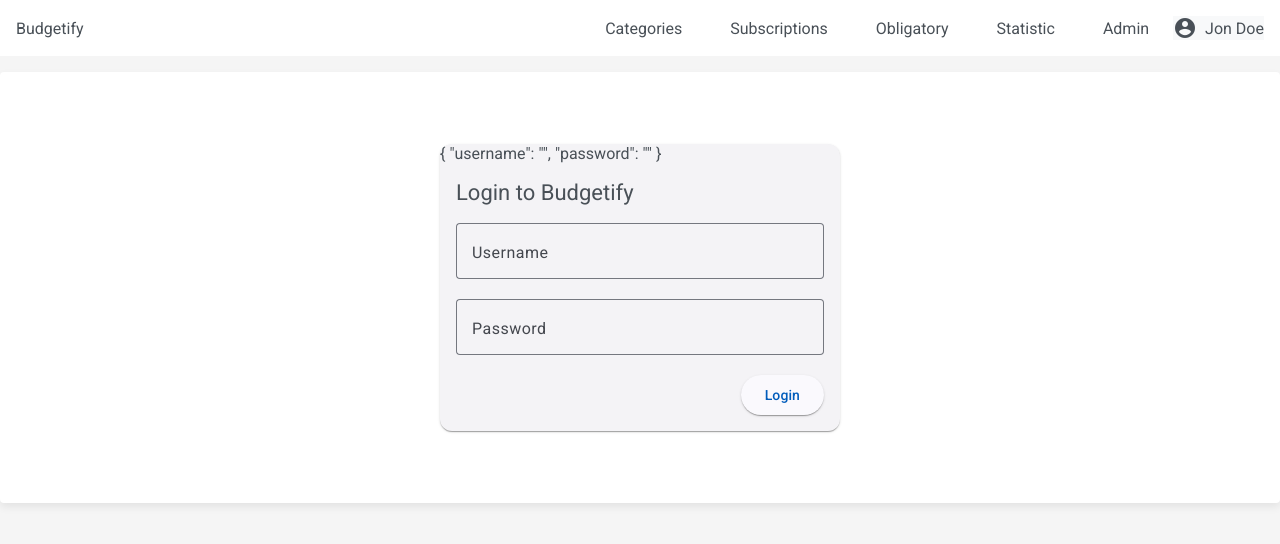
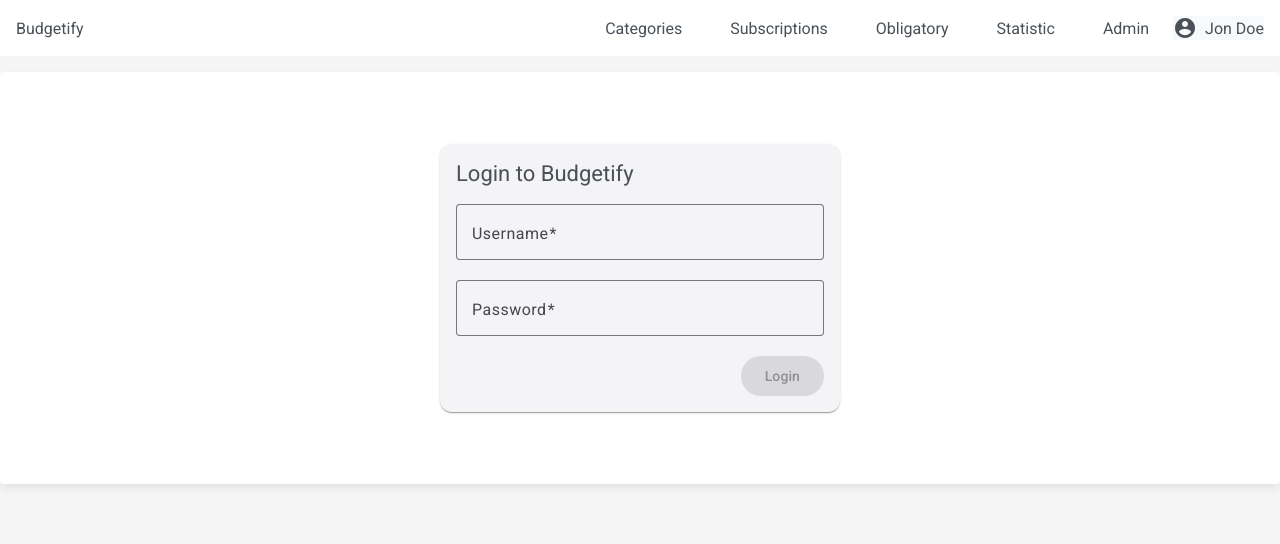
Before and after one commit to SiarhKul/angular-mentorship, an Angular app: page /login in a window 1280 px wide. Shown: the top 544 px of the page. Built offline with nearby package versions, Linux system fonts and the light colour scheme.

Commit message:
chore: Add login service

```diff
--- a/src/app/app.config.ts
+++ b/src/app/app.config.ts
@@ -1,11 +1,13 @@
 import { ApplicationConfig, provideZoneChangeDetection } from '@angular/core';
 import { provideRouter } from '@angular/router';
+import { provideHttpClient } from '@angular/common/http';
 
 import { routes } from './app.routes';
 
 export const appConfig: ApplicationConfig = {
   providers: [
     provideZoneChangeDetection({ eventCoalescing: true }),
-    provideRouter(routes)
+    provideRouter(routes),
+    provideHttpClient()
   ]
 };
--- /dev/null
+++ b/src/app/core/services/auth.service.ts
@@ -0,0 +1,17 @@
+import {Injectable} from '@angular/core';
+import {HttpClient} from '@angular/common/http';
+import {Observable} from 'rxjs';
+
+@Injectable({
+  providedIn: 'root'
+})
+export class AuthService {
+  private apiUrl = 'http://localhost:3000/api';
+
+  constructor(private http: HttpClient) {
+  }
+
+  login(username: string, password: string): Observable<any> {
+    return this.http.post(`${this.apiUrl}/auth/login`, {username, password});
+  }
+}
--- a/src/app/features/auth/components/login/login.component.html
+++ b/src/app/features/auth/components/login/login.component.html
@@ -1,20 +1,30 @@
 <div class='login-container'>
 
   <mat-card class='login-card'>
-    {{ model | json }}
 
     <mat-card-header class='mat-card-header'>
       <mat-card-title>Login to Budgetify</mat-card-title>
     </mat-card-header>
 
     <mat-card-content>
-      <div [hidden]="submitted">
+      <div *ngIf="error" class="error-message"
+           style="color: red; margin-bottom: 15px;">
+        {{ error }}
+      </div>
+
+      <div *ngIf="loading" class="loading-spinner"
+           style="display: flex; justify-content: center; margin: 20px 0;">
+        <mat-spinner diameter="40"></mat-spinner>
+      </div>
+
+      <div [hidden]="submitted && loading">
         <form #actorForm="ngForm" (ngSubmit)="onSubmit()" class='form'>
           <mat-form-field appearance='outline' class='mat-form-field'>
             <mat-label>Username</mat-label>
             <input [(ngModel)]='model.username' autocomplete='username'
                    matInput
-                   name='usename'
+                   name='username'
+                   required
                    type='text'
             >
             <mat-error>
@@ -27,8 +37,8 @@
                 [(ngModel)]='model.password' autocomplete='current-password'
                 matInput
                 name='password'
+                required
                 type='password'
-
             >
             <mat-error>
               Password is required
@@ -37,7 +47,7 @@
 
           <div class='button-block'>
             <button
-                [disabled]="!actorForm.form.valid"
+                [disabled]="!actorForm.form.valid || loading"
                 color='primary'
                 mat-raised-button
                 type='submit'>
@@ -48,6 +58,5 @@
       </div>
     </mat-card-content>
 
-
   </mat-card>
 </div>
--- a/src/app/features/auth/components/login/login.component.ts
+++ b/src/app/features/auth/components/login/login.component.ts
@@ -7,6 +7,7 @@ import {MatFormFieldModule} from '@angular/material/form-field';
 import {MatInputModule} from '@angular/material/input';
 import {MatButtonModule} from '@angular/material/button';
 import {MatProgressSpinnerModule} from '@angular/material/progress-spinner';
+import {AuthService} from '../../../../core/services/auth.service';
 
 @Component({
   selector: 'app-login',
@@ -31,15 +32,37 @@ export class LoginComponent {
     password: '',
   };
   submitted = false;
+  loading = false;
+  error = '';
 
   @ViewChild('actorForm')
   actorForm!: NgForm;
 
+  constructor(private authService: AuthService) {
+  }
 
   onSubmit() {
     this.submitted = true;
-    console.log(this.model);
-    console.log(this.actorForm);
+    this.loading = true;
+    this.error = '';
 
+    if (this.actorForm.valid) {
+      this.authService.login(this.model.username, this.model.password)
+        .subscribe({
+          next: (response) => {
+            console.log('Login successful', response);
+            this.loading = false;
+          },
+          error: (err) => {
+            console.error('Login failed', err);
+            this.error = 'Login failed. Please check your credentials.';
+            this.loading = false;
+            this.submitted = false;
+          }
+        });
+    } else {
+      this.loading = false;
+      this.submitted = false;
+    }
   }
 }
```
